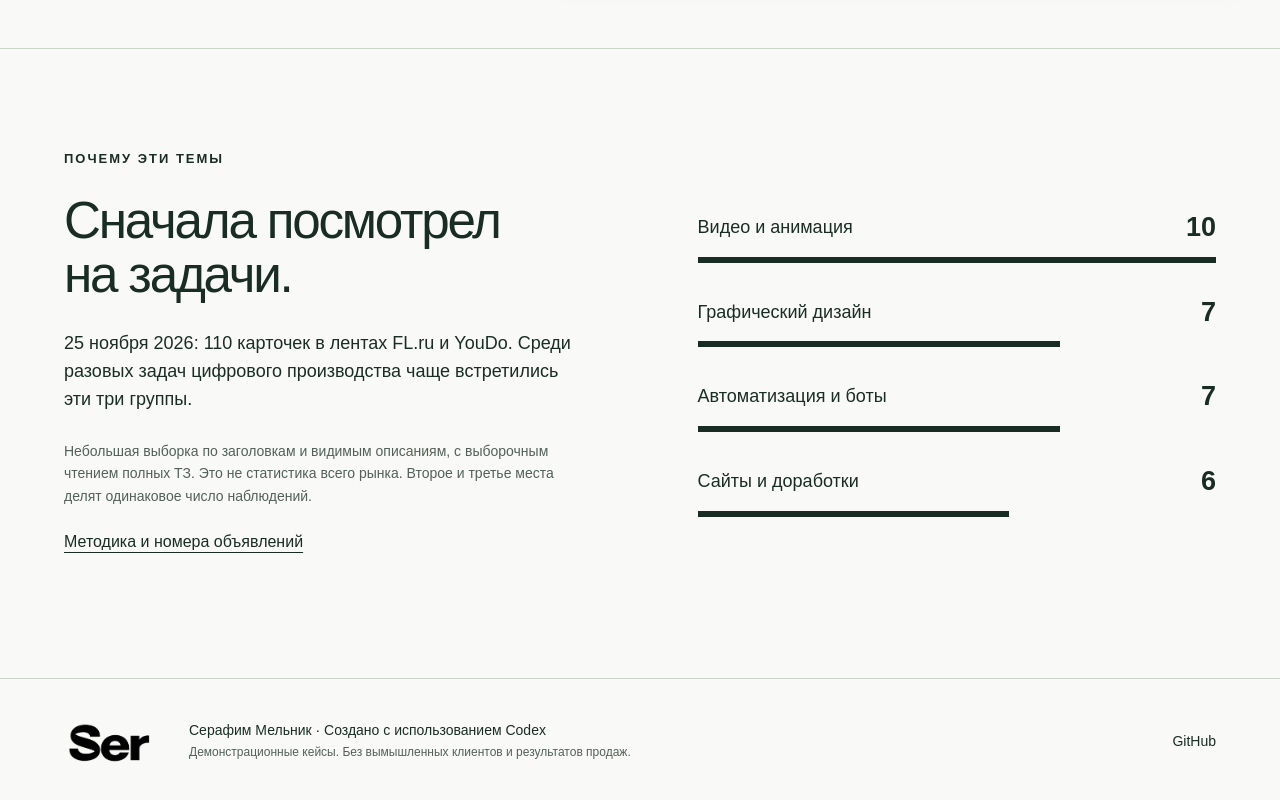
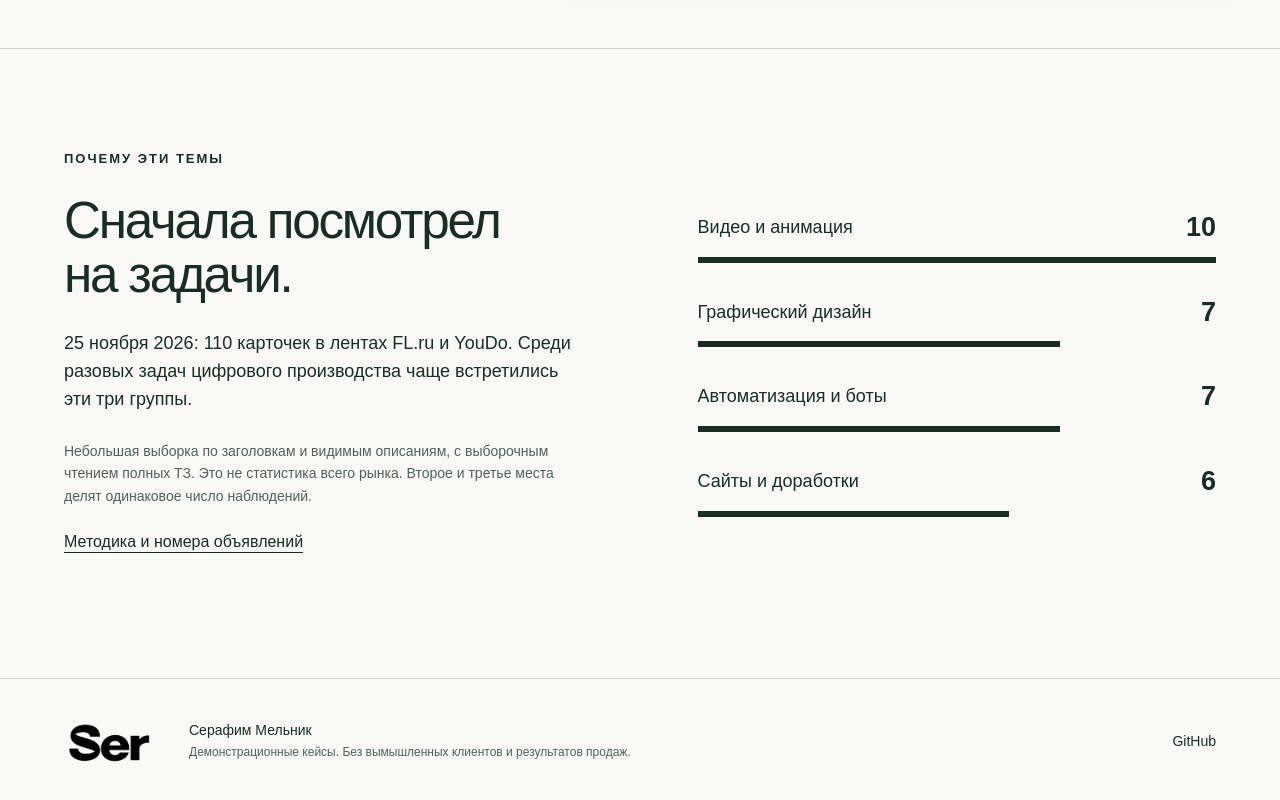
Before and after one commit to 1eoBrav0/digital-portfolio, a website: page demand-lab/index.html in a window 1280 px wide. Shown: the part 2913-3713 px from the top of the page. Drawn offline with Linux system fonts and the light colour scheme.

Commit message:
Refine portfolio showcase descriptions

```diff
--- a/demand-lab/index.html
+++ b/demand-lab/index.html
@@ -24,6 +24,6 @@
 </section>
 <section id="research" class="research"><div><p class="eyebrow">ПОЧЕМУ ЭТИ ТЕМЫ</p><h2>Сначала посмотрел<br>на задачи.</h2><p>25 ноября 2026: 110 карточек в лентах FL.ru и YouDo. Среди разовых задач цифрового производства чаще встретились эти три группы.</p><p class="note">Небольшая выборка по заголовкам и видимым описаниям, с выборочным чтением полных ТЗ. Это не статистика всего рынка. Второе и третье места делят одинаковое число наблюдений.</p><a class="text-link" href="research.json">Методика и номера объявлений</a></div><div class="ranking"><div><span>Видео и анимация</span><b>10</b><i style="--width:100%"></i></div><div><span>Графический дизайн</span><b>7</b><i style="--width:70%"></i></div><div><span>Автоматизация и боты</span><b>7</b><i style="--width:70%"></i></div><div><span>Сайты и доработки</span><b>6</b><i style="--width:60%"></i></div></div></section>
 </main>
-<footer><img src="assets/ser-black.png" alt="Ser" width="90" height="45"><p>Серафим Мельник · Создано с использованием Codex<br><span>Демонстрационные кейсы. Без вымышленных клиентов и результатов продаж.</span></p><a href="https://github.com/1eoBrav0/digital-portfolio">GitHub</a></footer>
+<footer><img src="assets/ser-black.png" alt="Ser" width="90" height="45"><p>Серафим Мельник<br><span>Демонстрационные кейсы. Без вымышленных клиентов и результатов продаж.</span></p><a href="https://github.com/1eoBrav0/digital-portfolio">GitHub</a></footer>
 <script src="report-data.js"></script><script src="app.js"></script>
 </body></html>
```
Also changed, not shown: demand-lab/README.md.
